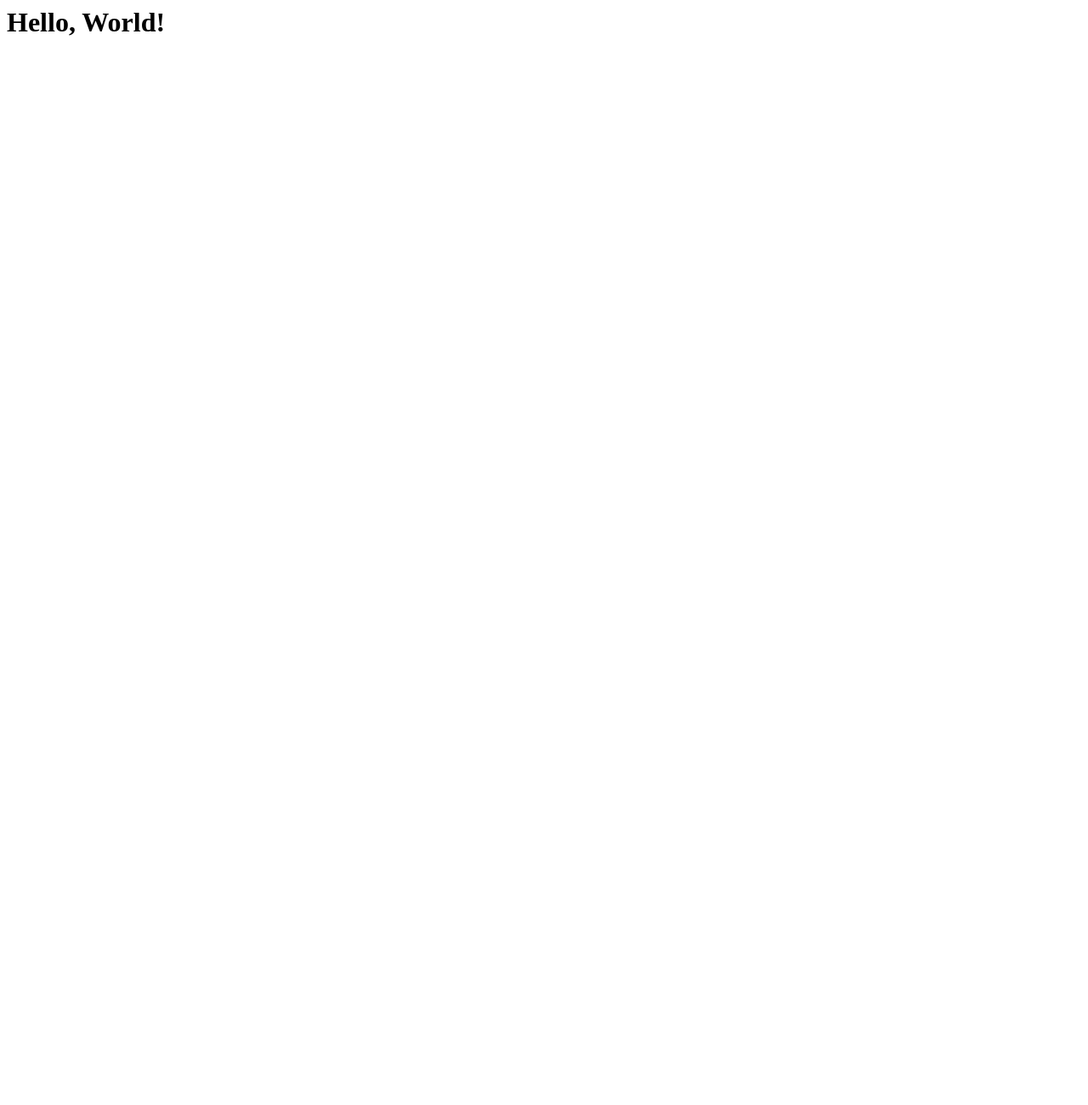
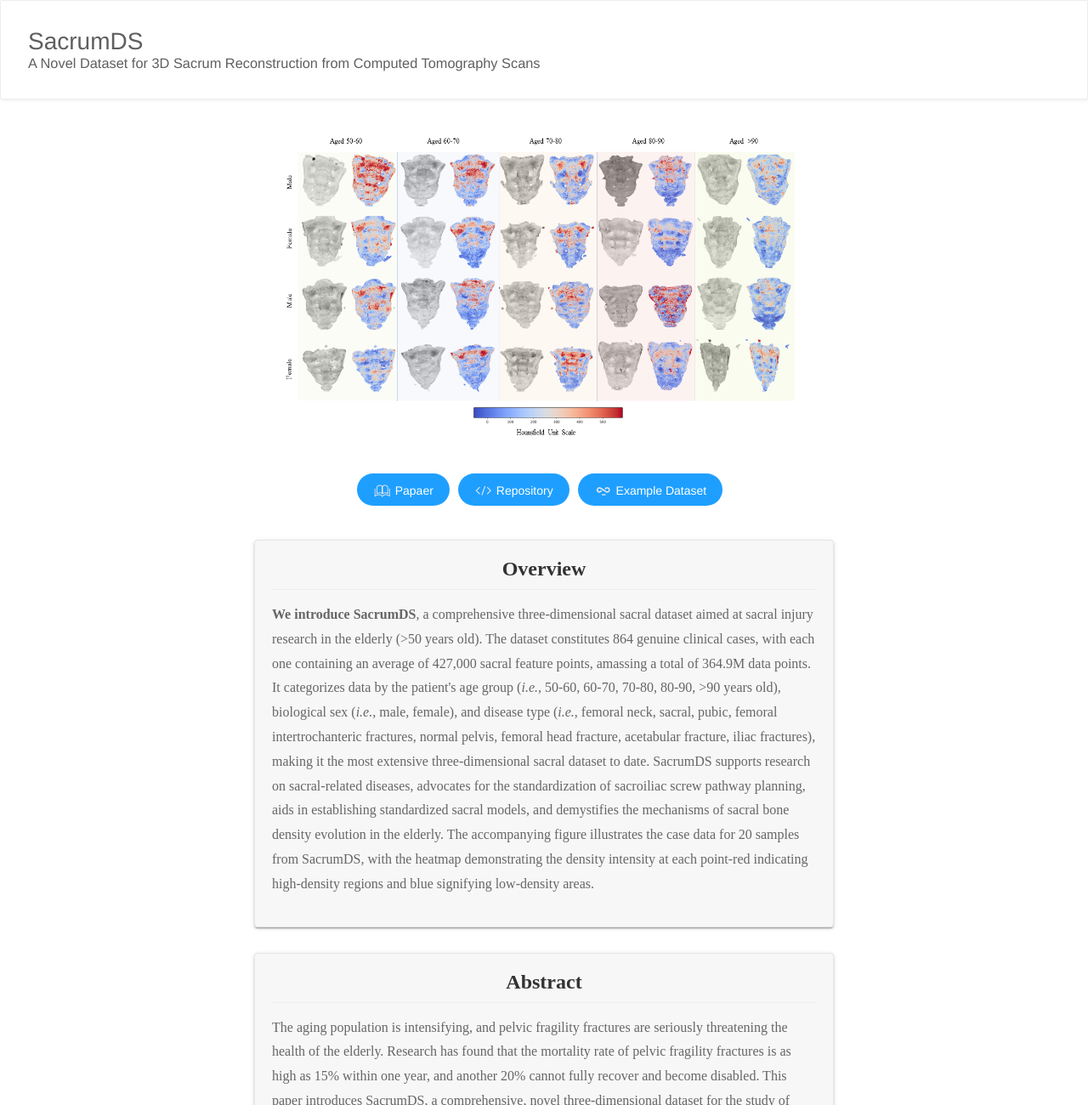
Before and after one commit to feiyangwang-cs/SacrumDS, a plain HTML site: page index.html in a window 1280 px wide. Shown: the top 1300 px of the page at 85% size. Before the commit the page ends 800 px from the top, so only its background shows below. Drawn offline with Linux system fonts and the light colour scheme.

Commit message:
Update index.html

```diff
--- a/index.html
+++ b/index.html
@@ -1,3 +1,97 @@
-<h1>
-    Hello, World!
-</h1>
+<!DOCTYPE html>
+<html>
+<head>
+    <meta charset='utf-8'>
+    <meta http-equiv='X-UA-Compatible' content='IE=edge'>
+    <title>The SacrumDS Dataset</title>
+
+    <link href="./web/layui/css/layui.css" rel="stylesheet">
+    <script src="./web/layui/layui.js"></script>
+    <style>
+        .abstract {
+            margin: 30px auto;
+            padding: 20px;
+            background-color: #f7f7f7;
+            border: 1px solid #e6e6e6;
+            border-radius: 4px;
+            box-shadow: 0 2px 2px 0 rgba(0, 0, 0, 0.14), 0 3px 1px -2px rgba(0, 0, 0, 0.2), 0 1px 5px 0 rgba(0, 0, 0, 0.12);
+            font-family: "Times New Roman", Times, serif;;
+            width: 50.00%;
+          }
+
+          .abstract-title {
+            text-align: center;
+            font-weight: bold;
+            font-size: 24px;
+            color: #333;
+          }
+
+          .abstract-content {
+            font-size: 16px;
+            color: #666;
+            line-height: 1.8;
+            margin: 15px 0;
+          }
+
+    </style>
+
+</head>
+<body>
+    <div class="layui-panel">
+        <div style="padding: 32px;">
+            <h1>SacrumDS</h1>
+            <h3>A Novel Dataset for 3D Sacrum Reconstruction from Computed Tomography Scans</h3>
+        </div>
+    </div>
+
+    <div style="text-align: center;">
+        <img src="./web/imgs/1.png" alt="SacrumDS" style="width: 650px; height: 400px; margin: 20px;">
+    </div>
+
+    <div class="layui-btn-container" style="text-align: center;">
+        <a href="./index.html"><button type="button" class="layui-btn layui-btn-normal layui-btn-radius"><i class="layui-icon layui-icon-read" style="font-size: 18px; color: #e5e7e9;"></i> Papaer</button></a>
+        <a href="https://github.com/feiyangwang-cs/SacrumDS"><button type="button" class="layui-btn layui-btn-normal layui-btn-radius"><i class="layui-icon layui-icon-fonts-code" style="font-size: 18px; color: #e5e7e9;"></i> Repository</button></a>
+        <a href="./index.html"><button type="button" class="layui-btn layui-btn-normal layui-btn-radius"><i class="layui-icon layui-icon-senior" style="font-size: 18px; color: #e5e7e9;"></i> Example Dataset</button></a>
+    </div>
+
+    <div class="abstract">
+        <h2 class="abstract-title">Overview</h2>
+        <hr class="layui-bg-cyan">
+        <p class="abstract-content">
+            <b>We introduce SacrumDS</b>, a comprehensive three-dimensional sacral dataset aimed at sacral injury research in the elderly (>50 years old).
+            The dataset constitutes 864 genuine clinical cases, with each one containing an average of 427,000 sacral feature points, amassing a total of 364.9M data points.
+            It categorizes data by the patient's age group (<i>i.e.</i>, 50-60, 60-70, 70-80, 80-90, >90 years old),
+            biological sex (<i>i.e.</i>, male, female), and disease type (<i>i.e.</i>, femoral neck, sacral, pubic, femoral intertrochanteric fractures, normal pelvis,
+            femoral head fracture, acetabular fracture, iliac fractures), making it the most extensive three-dimensional sacral dataset to date.
+            SacrumDS supports research on sacral-related diseases, advocates for the standardization of sacroiliac screw pathway planning, aids in establishing standardized sacral models,
+             and demystifies the mechanisms of sacral bone density evolution in the elderly. The accompanying figure illustrates the case data for 20 samples from SacrumDS,
+             with the heatmap demonstrating the density intensity at each point-red indicating high-density regions and blue signifying low-density areas.
+        </p>
+
+    </div>
+
+
+
+    <div class="abstract">
+        <h2 class="abstract-title">Abstract</h2>
+        <hr class="layui-bg-cyan">
+        <p class="abstract-content">
+            The aging population is intensifying, and pelvic fragility fractures are seriously threatening the health of the elderly.
+            Research has found that the mortality rate of pelvic fragility fractures is as high as 15% within one year, and another 20% cannot fully recover and become disabled.
+            This paper introduces SacrumDS, a comprehensive, novel three-dimensional dataset for the study of sacral injuries in elderly individuals aged over 50,
+            aimed at addressing the data deficiency in sacral research.
+        </p>
+        <p class="abstract-content">
+            SacrumDS encompasses 864 genuine clinical cases, with each case containing an average of 427,000 sacral feature points,
+            totaling 364.9M sacral feature point data, sorted based on the patient's age, biological sex, and disease. SacrumDS aspires to underpin research on sacral diseases,
+            furthering exploration in this field, fostering the planned standardization of screw pathways in sacroiliac surgery, the creation of standardized sacral models,
+            and studies on the evolution of sacral bone density in aging populations.
+        </p>
+    </div>
+
+
+
+
+
+</body>
+</html>
```
